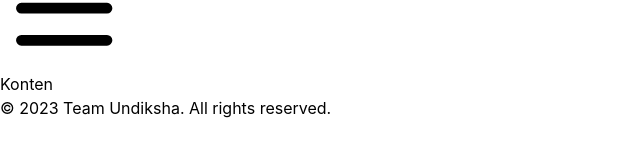
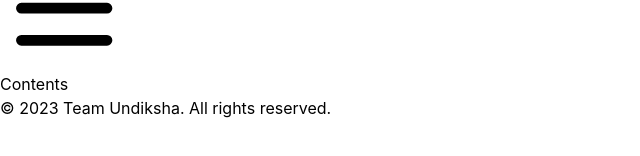
Before and after one commit to odetv/cvpd-undiksha, a React (Vite) app: page / in a window 1280 px wide. Shown: the part 152-308 px from the top of the page, without its empty margins (0-640 px from the left). Built offline with nearby package versions, Linux system fonts and the light colour scheme.

Commit message:
updated firebase config

```diff
--- a/src/App.jsx
+++ b/src/App.jsx
@@ -6,7 +6,7 @@ const App = () => {
   return (
     <>
       <Header />
-      <h1 className="text-center text-2xl mt-4">Konten</h1>
+      <h1 className="text-center text-2xl mt-4">Contents</h1>
       <Footer />
     </>
   );
```
Also changed, not shown: firebase.json, 1 other file (tests, documents, lock files or other folders).
